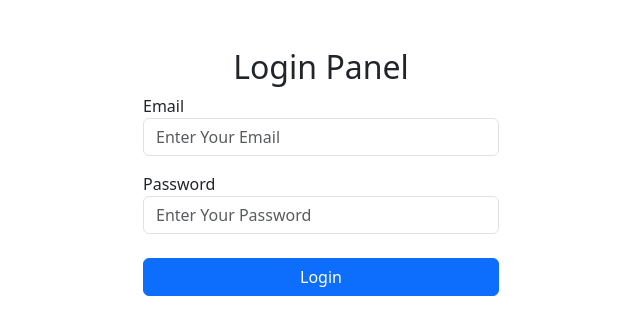
After one commit to SaadiDK-003/PayYourBoostBill, a PHP site: page /login.php in a window 1280 px wide. The commit adds this page. Shown: the top 335 px of the page, without its empty margins (319-959 px from the left). Run offline with PHP 8.4, Linux system fonts and the light colour scheme.

Commit message:
update v2.1

```diff
--- a/css/style.scss
+++ b/css/style.scss
@@ -12,6 +12,12 @@ em.invalid {
 }
 .text-left {
   text-align: left;
+}
+.text-right {
+  text-align: right;
+}
+.fz14 {
+  font-size: 14px;
 }
 .order_summary {
   font-size: 20px;
--- a/edit.php
+++ b/edit.php
@@ -1,5 +1,10 @@
 <?php
 require_once 'config.php';
+
+if (!isset($_SESSION['user'])) {
+    header('Location: login.php');
+}
+
 $eid = $_GET['id'];
 $get_query = $con->query("SELECT * FROM `boost_bill` WHERE `id`='$eid'");
 
--- /dev/null
+++ b/login.php
@@ -0,0 +1,75 @@
+<!DOCTYPE html>
+<html lang="en">
+
+<head>
+    <meta charset="UTF-8">
+    <meta name="viewport" content="width=device-width, initial-scale=1.0">
+    <link href="https://cdn.jsdelivr.net/npm/bootstrap@5.3.2/dist/css/bootstrap.min.css" rel="stylesheet" integrity="sha384-T3c6CoIi6uLrA9TneNEoa7RxnatzjcDSCmG1MXxSR1GAsXEV/Dwwykc2MPK8M2HN" crossorigin="anonymous">
+    <title>Panel Login</title>
+</head>
+
+<body>
+    <div class="container my-5">
+        <div class="row">
+            <div class="mx-auto col-12 col-lg-4">
+                <div class="row">
+                    <div class="col-12 text-center">
+                        <h2>Login Panel</h2>
+                        <h5 class="showMsg"></h5>
+                    </div>
+                    <form id="login-form">
+                        <div class="col-12">
+                            <div class="form-group">
+                                <label for="email">Email</label>
+                                <input type="email" name="email" id="email" class="form-control" required placeholder="Enter Your Email">
+                            </div>
+                        </div>
+                        <div class="col-12 mt-3">
+                            <div class="form-group">
+                                <label for="password">Password</label>
+                                <input type="password" name="password" id="password" class="form-control" required placeholder="Enter Your Password">
+                            </div>
+                        </div>
+                        <div class="col-12 mt-4">
+                            <div class="form-group">
+                                <button type="submit" class="btn btn-primary w-100">Login</button>
+                            </div>
+                        </div>
+                    </form>
+                </div>
+            </div>
+        </div>
+    </div>
+
+    <script src="https://code.jquery.com/jquery-3.7.1.min.js" integrity="sha256-/JqT3SQfawRcv/BIHPThkBvs0OEvtFFmqPF/lYI/Cxo=" crossorigin="anonymous"></script>
+    <script src="https://cdn.jsdelivr.net/npm/bootstrap@5.3.2/dist/js/bootstrap.bundle.min.js" integrity="sha384-C6RzsynM9kWDrMNeT87bh95OGNyZPhcTNXj1NW7RuBCsyN/o0jlpcV8Qyq46cDfL" crossorigin="anonymous"></script>
+
+
+    <script>
+        $(document).ready(function() {
+            $('#login-form').on('submit', function(e) {
+                e.preventDefault();
+                let formData = $(this).serialize();
+                $.ajax({
+                    url: 'login-check.php',
+                    method: 'POST',
+                    data: formData,
+                    success: function(res) {
+                        let result = JSON.parse(res);
+                        $('.showMsg').html(result.msg).addClass(result.cssClass);
+                        setTimeout(() => {
+                            $('.showMsg').html('').removeClass(result.cssClass);
+                        }, 1800);
+                        setTimeout(() => {
+                            if (result.status == "success") {
+                                window.location.href = "records.php";
+                            }
+                        }, 2000);
+                    }
+                })
+            })
+        });
+    </script>
+</body>
+
+</html>
--- /dev/null
+++ b/logout.php
@@ -0,0 +1,5 @@
+<?php
+require_once 'config.php';
+session_destroy();
+
+header('Location: login.php');
--- a/upload.php
+++ b/upload.php
@@ -4,9 +4,8 @@ require_once 'config.php';
 // For Summary
 $phNum = $_POST['mobileNumber'];
 $amount = $_POST['amount'];
-$processFee = $processingFee;
-$amount_percentage = $amount * ($percentage / 100);
-$total = $amount + $processFee + $amount_percentage;
+$processFee = $amount * $percentage;
+$total = $amount + $processFee;
 
 $amount = number_format((float)$amount, 2, '.', '');
 $processFee = number_format((float)$processFee, 2, '.', '');
```
Also changed, not shown: css/style.css (+8 -0 lines), css/style.min.css (+1 -1 lines), index.php (+26 -9 lines), login-check.php (added, +18 -0 lines), records.php (+9 -2 lines), 2 other files.
